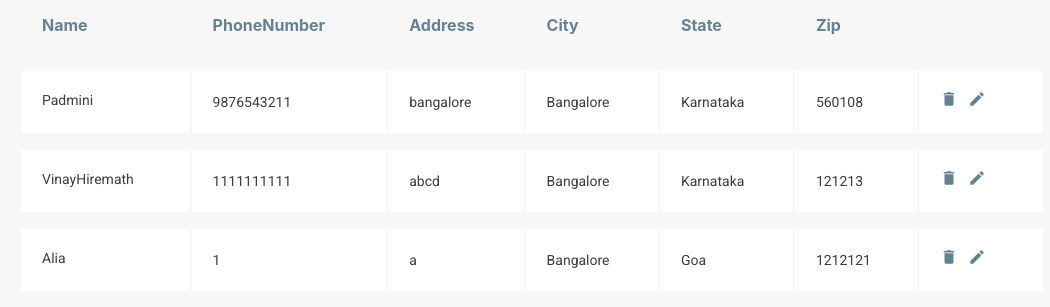
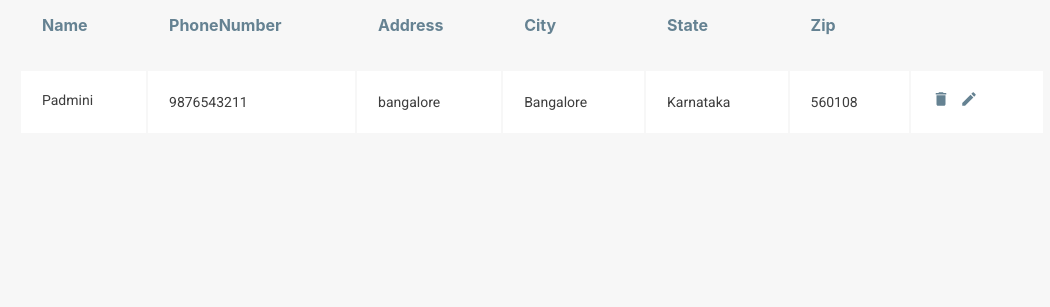
Before and after one commit to Padmini1330/Address-Book-ReactApp, a React (Create React App) app: page / in a window 1280 px wide. Shown: the part 439-746 px from the top of the page, without its empty margins (108-1158 px from the left). Built offline with nearby package versions, Linux system fonts and the light colour scheme; data requests are answered from the project's data file.

Commit message:
MODIFIED: Ability to run the front end with spring api calls

```diff
--- a/server/db.json
+++ b/server/db.json
@@ -8,24 +8,6 @@
       "state": "Karnataka",
       "id": "a6f2f7e0-46c7-11ec-b3c0-9556963ecc88",
       "zip": "560108"
-    },
-    {
-      "name": "VinayHiremath",
-      "phoneNumber": "1111111111",
-      "address": "abcd",
-      "city": "Bangalore",
-      "state": "Karnataka",
-      "zip": "121213",
-      "id": "saV1ojs"
-    },
-    {
-      "name": "Alia",
-      "phoneNumber": "1",
-      "address": "a",
-      "city": "Bangalore",
-      "state": "Goa",
-      "zip": "1212121",
-      "id": "Jov01XU"
     }
   ]
 }
--- a/src/components/address-book-form/addressbookform.jsx
+++ b/src/components/address-book-form/addressbookform.jsx
@@ -8,7 +8,6 @@ import AddressBookService from '../../services/address-book-service';
 const AddressBookForm = (props) => {
 
     const { id } = useParams()
-    //alert(id)
 
     let initialValue = {
         name: '',
@@ -38,46 +37,47 @@ const AddressBookForm = (props) => {
       }
 
       const validData=async()=>{
-          let isError=false;
-          let error={
-              name:'',
+        let isError = false;
+        let error = {
+            name: '',
             phoneNumber:'',
-              address:'',
-              city:'',
-              state:'',
-              zip:''
+            address: '',
+            city: '',
+            state: '',
+            zip: ''
+
         }
-          if(formValue.name.length <1)
-          {
-              error.name='Name is required field'
-              isError=true;
+        const namePattern = /^[A-Z]{1}[A-Za-z]{2,}([\s]?([a-zA-Z]+))*$/
+        if (!namePattern.test(formValue.name) || formValue.name.length < 1 ) {
+            error.name = 'Invalid Name'
+            isError = true;
         }
-          if(formValue.phoneNumber.length <1)
-          {
-              error.name='phoneNumber is required field'
-              isError=true;
+        const phoneNumberPattern = /^[+]?([0-9]{2})?[789]{1}[0-9]{9}$/
+        if (!phoneNumberPattern.test(formValue.phoneNumber) || formValue.phoneNumber.length < 1) {
+            error.phoneNumber = 'Invalid PhoneNumber'
+            isError = true;
         }
-          if(formValue.address.length <1)
-          {
-              error.name='Address is required field'
-              isError=true;
+        const addressPattern = /^[a-zA-Z0-9]{3,}([\s]?[a-zA-Z0-9]{3,})*$/
+        if (!addressPattern.test(formValue.address) || formValue.address.length < 1 ) {
+            error.address = 'Invalid Address'
+            isError = true;
         }
-          if(formValue.city.length <1)
-          {
-              error.name='City is required field'
-              isError=true;
+        const zipPattern = /^[0-9]{3}[\s]?[0-9]{3}$/
+        if (!zipPattern.test(formValue.zip) || formValue.zip.length < 1 ) {
+            error.zip = 'Invalid ZipCode'
+            isError = true;
         }
-          if(formValue.state.length <1)
-          {
-              error.name='State is required field'
-              isError=true;
+
+        if (formValue.city.length < 1) {
+            error.city = 'City is required'
+            isError = true;
         }
-          if(formValue.zip.length <1)
-          {
-              error.name='Zip is required field'
-              isError=true;
+        if (formValue.state.length < 1) {
+            error.state = 'State is required'
+            isError = true;
         }
-          await setForm({...formValue,error:error})
+
+        await setForm({ ...formValue, error: error })
         return isError;
       }
 
@@ -89,12 +89,12 @@ const AddressBookForm = (props) => {
             addressBookService.getContact(id).then(contact => {
                 setForm({
                     ...formValue,
-                    name: contact.data.name,
-                    phoneNumber: contact.data.phoneNumber,
-                    address: contact.data.address,
-                    city: contact.data.city,
-                    state: contact.data.state,
-                    zip: contact.data.zip
+                    name: contact.data.data.firstName,
+                    phoneNumber: contact.data.data.phoneNumber,
+                    address: contact.data.data.lastName,
+                    city: contact.data.data.city,
+                    state: contact.data.data.state,
+                    zip: contact.data.data.zipCode
                 });
             }).catch(error => {
                 console.log(error)
@@ -105,7 +105,6 @@ const AddressBookForm = (props) => {
 
       const save = async(event)=>{
         event.preventDefault();
-        alert("inside save")
 
         if(await validData())
         {
@@ -117,24 +116,24 @@ const AddressBookForm = (props) => {
         {
         let object = {
 
-                name:formValue.name,
+                firstName:formValue.name,
                 phoneNumber:formValue.phoneNumber,
-                address:formValue.address,
+                lastName:formValue.address,
                 city:formValue.city,
                 state:formValue.state,
-                zip:formValue.zip,
+                zipCode:formValue.zip,
             }
             addressBookService.updateContact(object,id);
         }
         else
         {
                 let object = {
-                    name:formValue.name,
+                    firstName:formValue.name,
                     phoneNumber:formValue.phoneNumber,
-                    address:formValue.address,
+                    lastName:formValue.address,
                     city:formValue.city,
                     state:formValue.state,
-                    zip:formValue.zip,
+                    zipCode:formValue.zip,
                 }
 
                 addressBookService.addContact(object).then(data=>{
@@ -180,22 +179,23 @@ const AddressBookForm = (props) => {
                         <div className="row-content">
                             <label htmlFor="name" className="label text">Full Name</label>
                             <input type="text" className="input" id="name" name="name" value={formValue.name} onChange={changeValue} placeholder="Your name.."required/>
-
+                            <div className="error" id="name-error">{formValue.error.name}</div>
                         </div>
                         <div className="row-content">
                             <label htmlFor="phone-number" className="label text">Phone Number</label>
                             <input type="tel" className="input" id="phoneNumber" name="phoneNumber" value={formValue.phoneNumber} onChange={changeValue} required/>
-
+                            <div className="error" id="phoneNumber-error">{formValue.error.phoneNumber}</div>
                         </div>
                         <div className="row-content">
                             <label htmlFor="address" className="text">Address</label>
                             <textarea name="address" id="address" cols="50" rows="6" value={formValue.address} onChange={changeValue} required></textarea>
-
+                            <div className="error" id="address-error">{formValue.error.address}</div>
                         </div>
                         <div className="row-content inner-rows">
                             <div className="columns-content">
                                 <label htmlFor="city" className="label text">City</label>
-                                <select name="city" id="city" className="input" onChange={changeValue}>
+                                <select name="city" id="city" className="input" onChange={changeValue}
+                                value={formValue.city}>
                                     <option value="0">Select City</option>
                                     <option value="Bangalore">Bangalore</option>
                                     <option value="Mumbai">Mumbai</option>
@@ -203,10 +203,12 @@ const AddressBookForm = (props) => {
                                     <option value="Pune">Pune</option>
                                     <option value="Mysore">Mysore</option>
                                 </select>
+                                <div className="error" id="city-error">{formValue.error.city}</div>
                             </div>
                             <div className="columns-content">
                                 <label htmlFor="state" className="text label">State</label>
-                                <select name="state" id="state" className="input" onChange={changeValue}>
+                                <select name="state" id="state" className="input" onChange={changeValue}
+                                value={formValue.state}>
                                     <option value="0">Select State</option>
                                     <option value="Karnataka">Karnataka</option>
                                     <option value="Andhra Pradesh">Andhra Pradesh</option>
@@ -217,11 +219,13 @@ const AddressBookForm = (props) => {
                                     <option value="Uttarakhand">Uttarakhand</option>
                                     <option value="West Bengal">West Bengal</option>
                                 </select>
+                                <div className="error" id="state-error">{formValue.error.state}</div>
                             </div>
                             <div className="columns-content zip">
                                 <label htmlFor="zip" className="text label">Zip Code</label>
                                 <input type="tel" className="input" id="zip" name="zip"
                                 value={formValue.zip} onChange={changeValue} required/>
+                                <div className="error" id="zip-error">{formValue.error.zip}</div>
 
                             </div>
                         </div>
```
Lines whose indentation alone changed are shown as unchanged.
